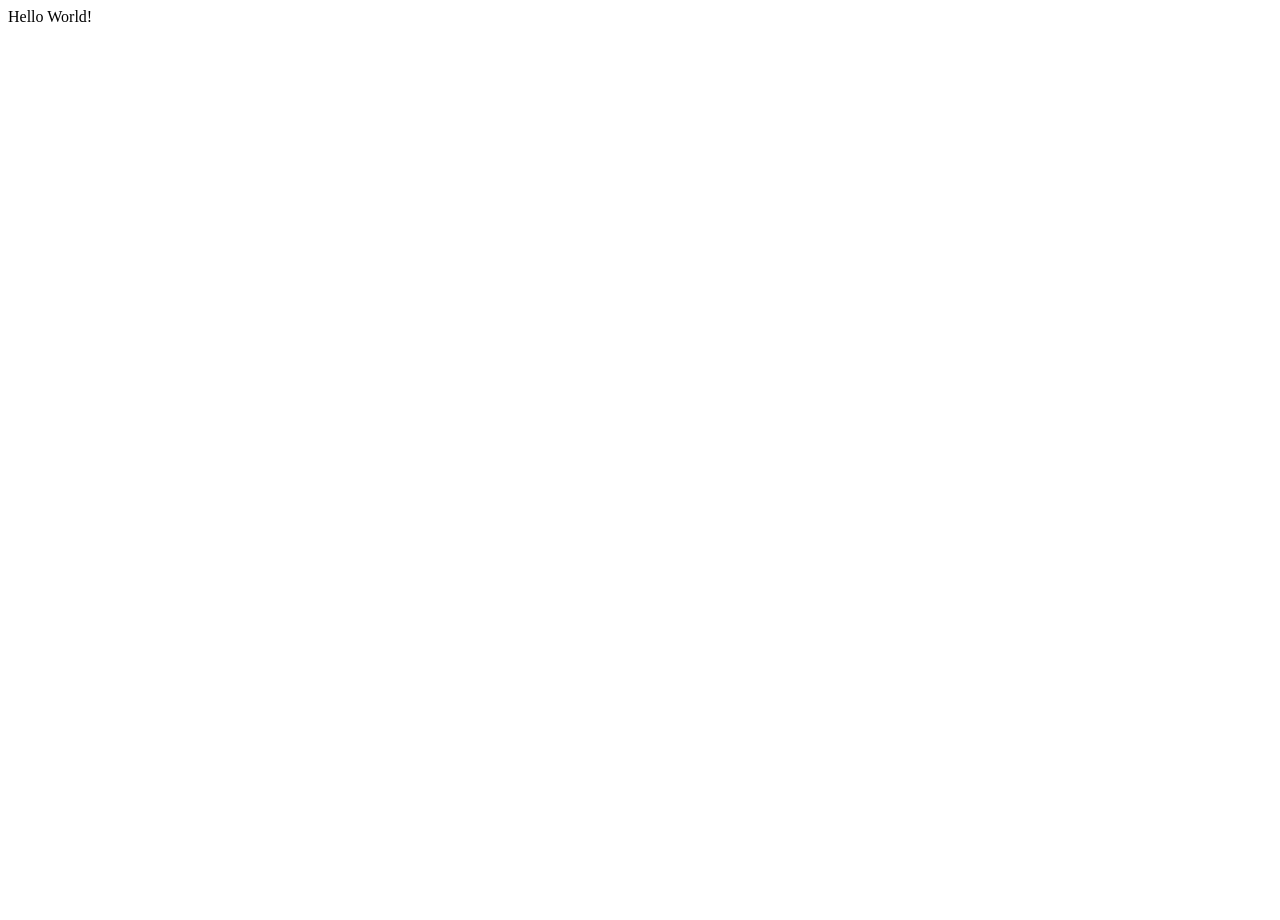
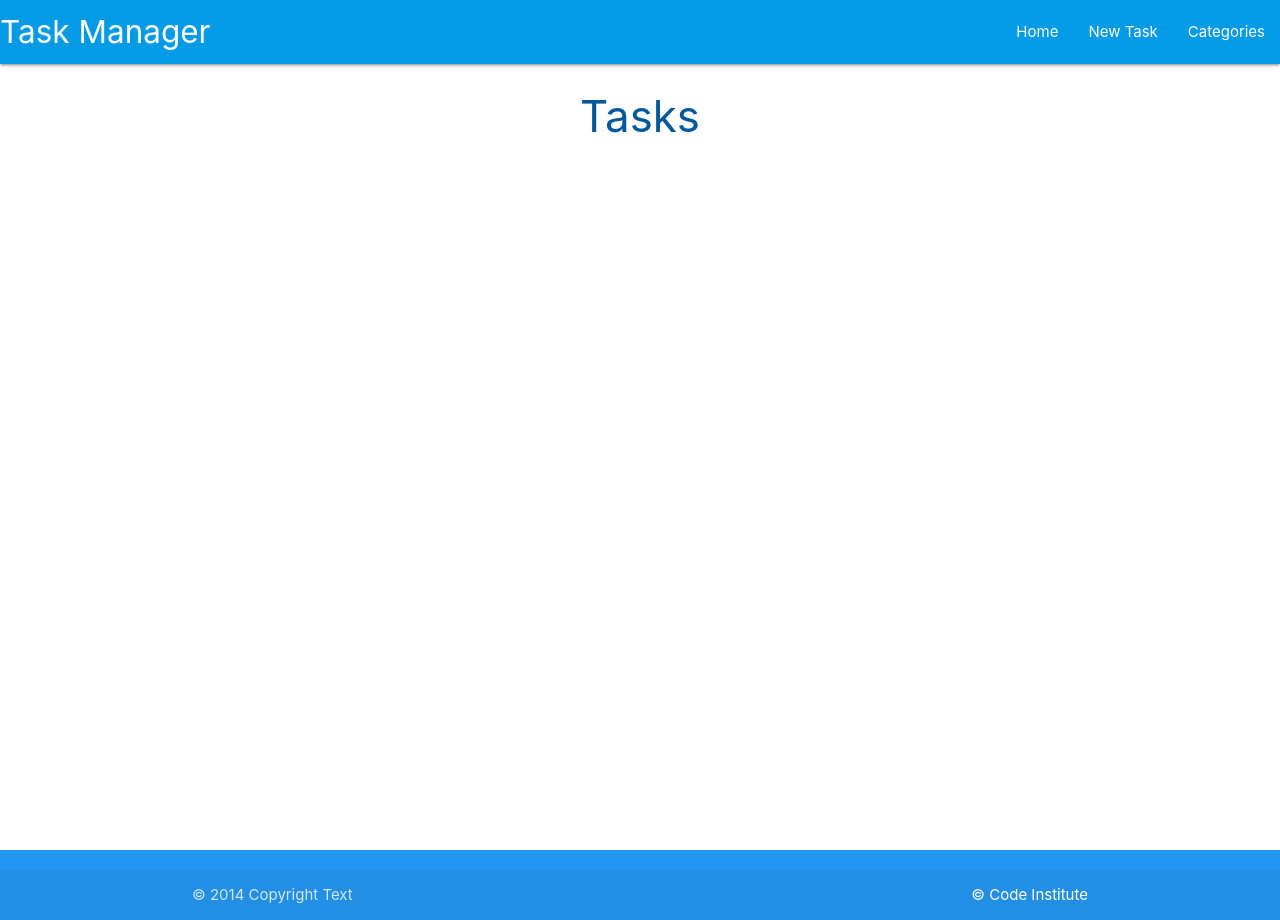
Before and after one commit to DOdrums/walkthrough-sqlalchemy-flask-materialize, a Flask app: page / in a window 1280 px wide. Before the commit the page is almost empty. Run offline with Flask 2, Linux system fonts and the light colour scheme; some libraries are stand-ins or nearby versions.

Commit message:
add base html and routes for extra html templates

```diff
--- a/taskmanager/routes.py
+++ b/taskmanager/routes.py
@@ -4,4 +4,4 @@ from taskmanager.models import Category, Task
 
 @app.route("/")
 def home():
-    return render_template("base.html")
+    return render_template("tasks.html")
--- /dev/null
+++ b/taskmanager/static/css/style.css
@@ -0,0 +1,9 @@
+body {
+    display: flex;
+    min-height: 100vh;
+    flex-direction: column;
+}
+
+main {
+    flex: 1 0 auto;
+}
--- /dev/null
+++ b/taskmanager/static/js/script.js
@@ -0,0 +1,5 @@
+document.addEventListener('DOMContentLoaded', function() {
+    // sidenav initialization (mobile menu)
+    let sidenav = document.querySelectorAll('.sidenav');
+    M.Sidenav.init(sidenav);
+  });
--- a/taskmanager/templates/base.html
+++ b/taskmanager/templates/base.html
@@ -5,11 +5,51 @@
     <meta charset="UTF-8">
     <meta http-equiv="X-UA-Compatible" content="IE=edge">
     <meta name="viewport" content="width=device-width, initial-scale=1.0">
+    <link rel="stylesheet" href="https://cdnjs.cloudflare.com/ajax/libs/font-awesome/6.1.2/css/all.min.css"
+        integrity="sha512-1sCRPdkRXhBV2PBLUdRb4tMg1w2YPf37qatUFeS7zlBy7jJI8Lf4VHwWfZZfpXtYSLy85pkm9GaYVYMfw5BC1A=="
+        crossorigin="anonymous" referrerpolicy="no-referrer" />
+    <link rel="stylesheet" href="https://cdnjs.cloudflare.com/ajax/libs/materialize/1.0.0/css/materialize.min.css">
+    <link rel="stylesheet" href="{{ url_for('static', filename='css/style.css') }}">
     <title>Task Manager</title>
 </head>
 
 <body>
-    Hello World!
+    <header>
+        <nav class="light-blue darken-1">
+            <div class="nav-wrapper">
+                <a href="{{ url_for('home') }}" class="brand-logo">Task Manager</a>
+                <a href="#" data-target="mobile-demo" class="sidenav-trigger"><i class="fas fa-bars"></i></a>
+                <ul id="nav-mobile" class="right hide-on-med-and-down">
+                    <li><a href="{{ url_for('home') }}">Home</a></li>
+                    <li><a href="">New Task</a></li>
+                    <li><a href="">Categories</a></li>
+                </ul>
+            </div>
+        </nav>
+
+        <ul class="sidenav" id="mobile-demo">
+            <li><a href="{{ url_for('home') }}">Home</a></li>
+            <li><a href="">New Task</a></li>
+            <li><a href="">Categories</a></li>
+        </ul>
+    </header>
+
+    <main class="container">
+        {% block content %}
+        {% endblock %}
+    </main>
+
+    <footer class="page-footer blue darken3">
+        <div class="footer-copyright">
+            <div class="container">
+                © 2014 Copyright Text
+                <a class="white-text right" href="https://codeinstitute.net" target="_blank">&copy; Code Institute</a>
+            </div>
+        </div>
+    </footer>
+
+    <script src="https://cdnjs.cloudflare.com/ajax/libs/materialize/1.0.0/js/materialize.min.js"></script>
+    <script src="{{ url_for('static', filename='js/script.js') }}"></script>
 </body>
 
 </html>
--- /dev/null
+++ b/taskmanager/templates/tasks.html
@@ -0,0 +1,6 @@
+{% extends "base.html" %}
+{% block content %}
+
+<h3 class="light-blue-text text-darken-4 center-align">Tasks</h3>
+
+{% endblock %}
```
